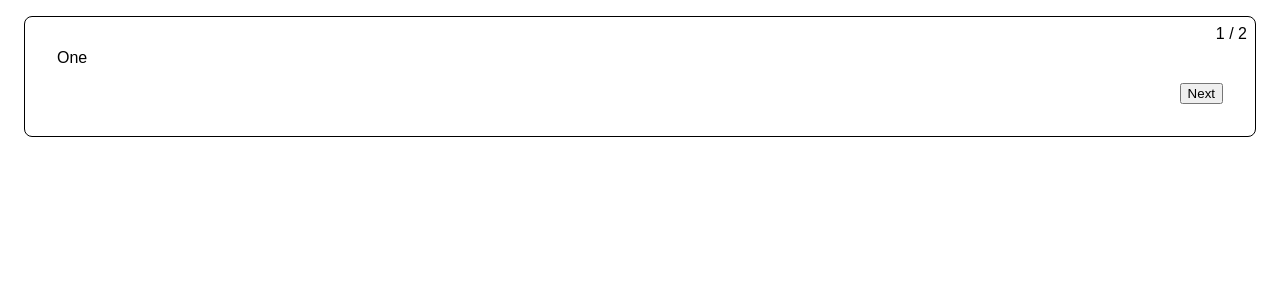
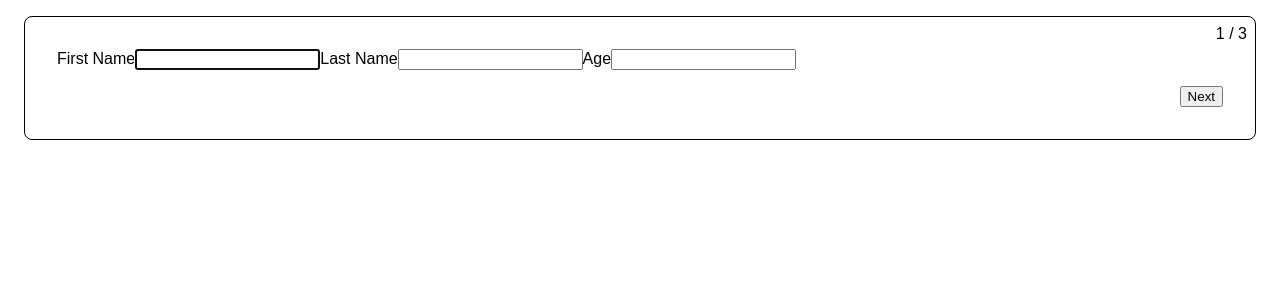
Before and after one commit to softdeveloper23/react-multistep-form, a React (Vite) app: page / in a window 1280 px wide. Shown: the top 300 px of the page. Built offline with nearby package versions, Linux system fonts and the light colour scheme; the HTML template or start-up script is replaced by a standard one.

Commit message:
Implemented forms into App function

```diff
--- a/src/App.tsx
+++ b/src/App.tsx
@@ -1,9 +1,12 @@
+import { AccountForm } from "./AccountForm"
+import { AddressForm } from "./AddressForm"
+import { UserForm } from "./UserForm"
 import { useMultistepForm } from "./useMultistepForm"
 
 function App() {
   const {
     steps, currentStepIndex, step, isFirstStep, isLastStep, back, next,
-  } = useMultistepForm([<div>One</div>, <div>Two</div>])
+  } = useMultistepForm([<UserForm />, <AddressForm />, <AccountForm />])
 
   return <div style={{
     position: 'relative',
```
